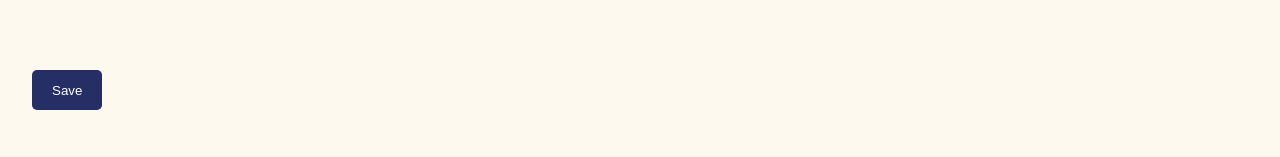
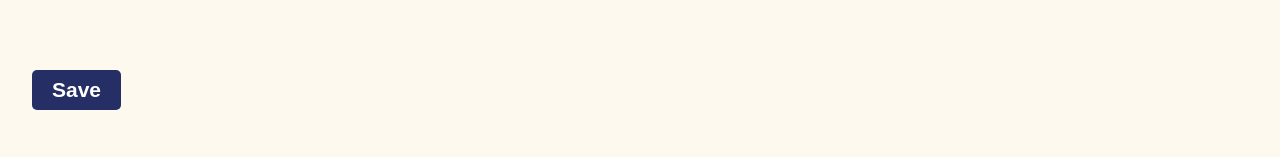
Before and after one commit to ohreee/pool-frontend, a Vue app: page /create-cooperative in a window 1280 px wide. Shown: the part 643-800 px from the top of the page. Built offline with nearby package versions, Linux system fonts and the light colour scheme.

Commit message:
ui fixes on cooperative page 2

```diff
--- a/src/components/common/OhrBlueButton.vue
+++ b/src/components/common/OhrBlueButton.vue
@@ -22,4 +22,6 @@ export default {
     border: none
     outline: none
     cursor: pointer
+    font-weight: bold
+    font-size: 21px
 </style>
```
